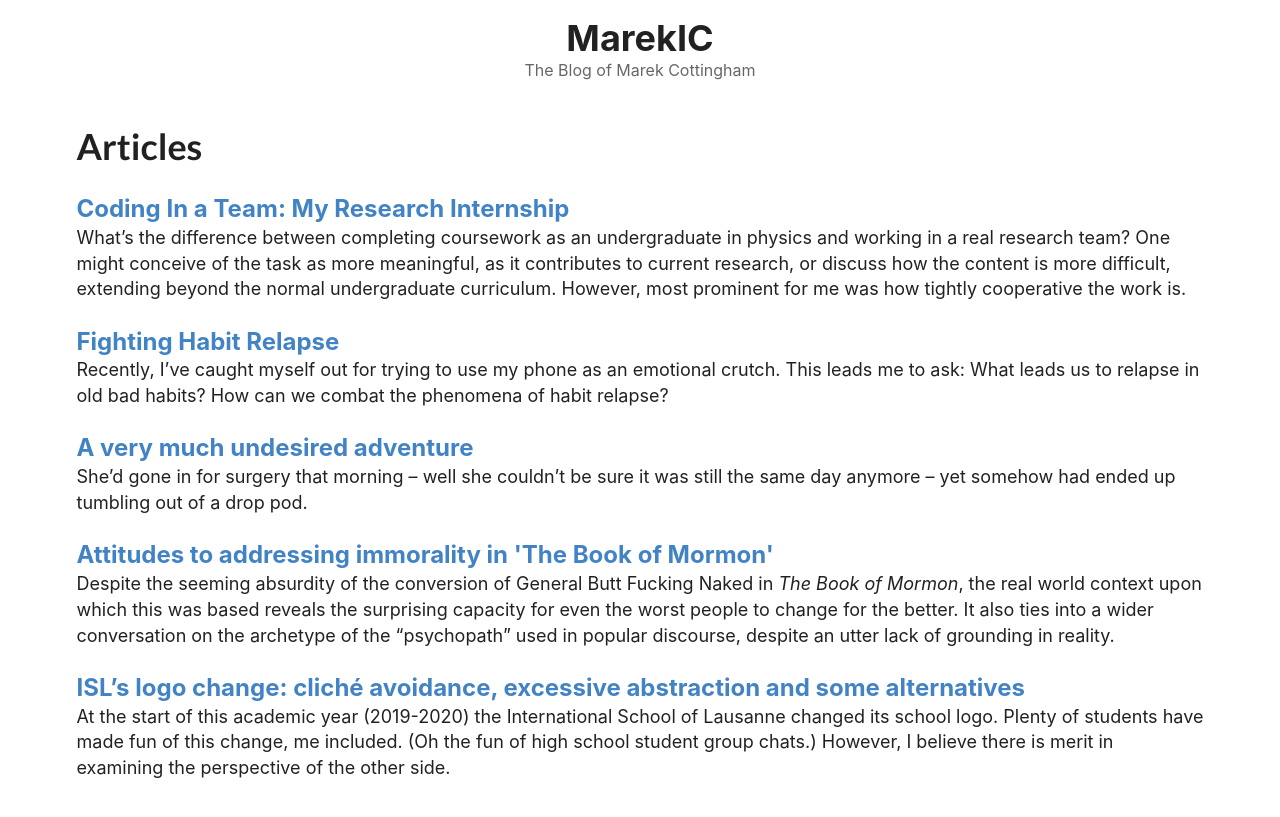
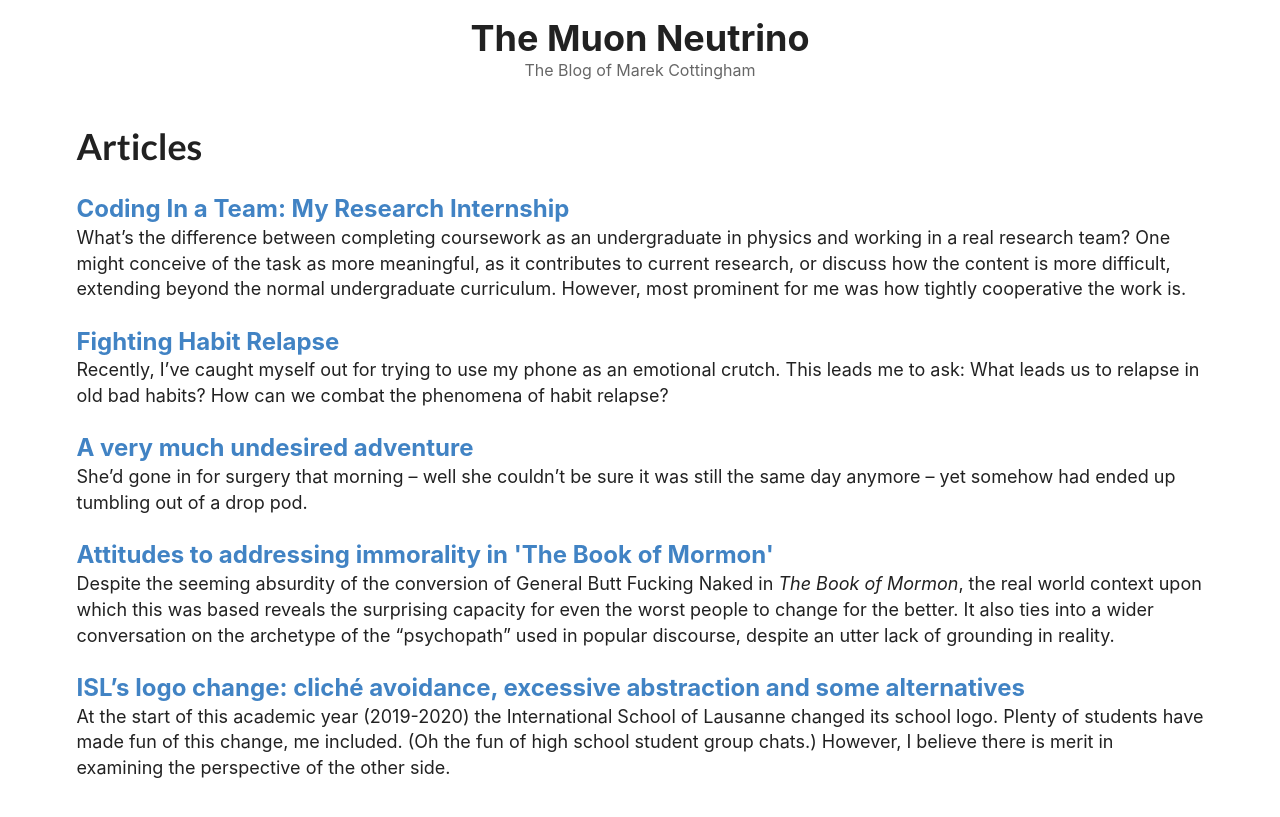
Before and after one commit to TheMuonNeutrino/TheMuonNeutrino.github.io, a Jekyll site: the page built from articles/index.html, in a window 1280 px wide. Shown: the top 817 px of the page. Built offline with Jekyll 4.4.1, drawn with Linux system fonts in a browser that asks for light colours.

Commit message:
Changed name to github username

```diff
--- a/_includes/siteHeader.html
+++ b/_includes/siteHeader.html
@@ -1,6 +1,6 @@
 <div class="ui center aligned huge header site-header" onclick="{window.location = '/'}">
 	<div class="content">
-        MarekIC
+        The Muon Neutrino
         <div class="sub header">The Blog of Marek Cottingham</div>
     </div>
 </div>
```
